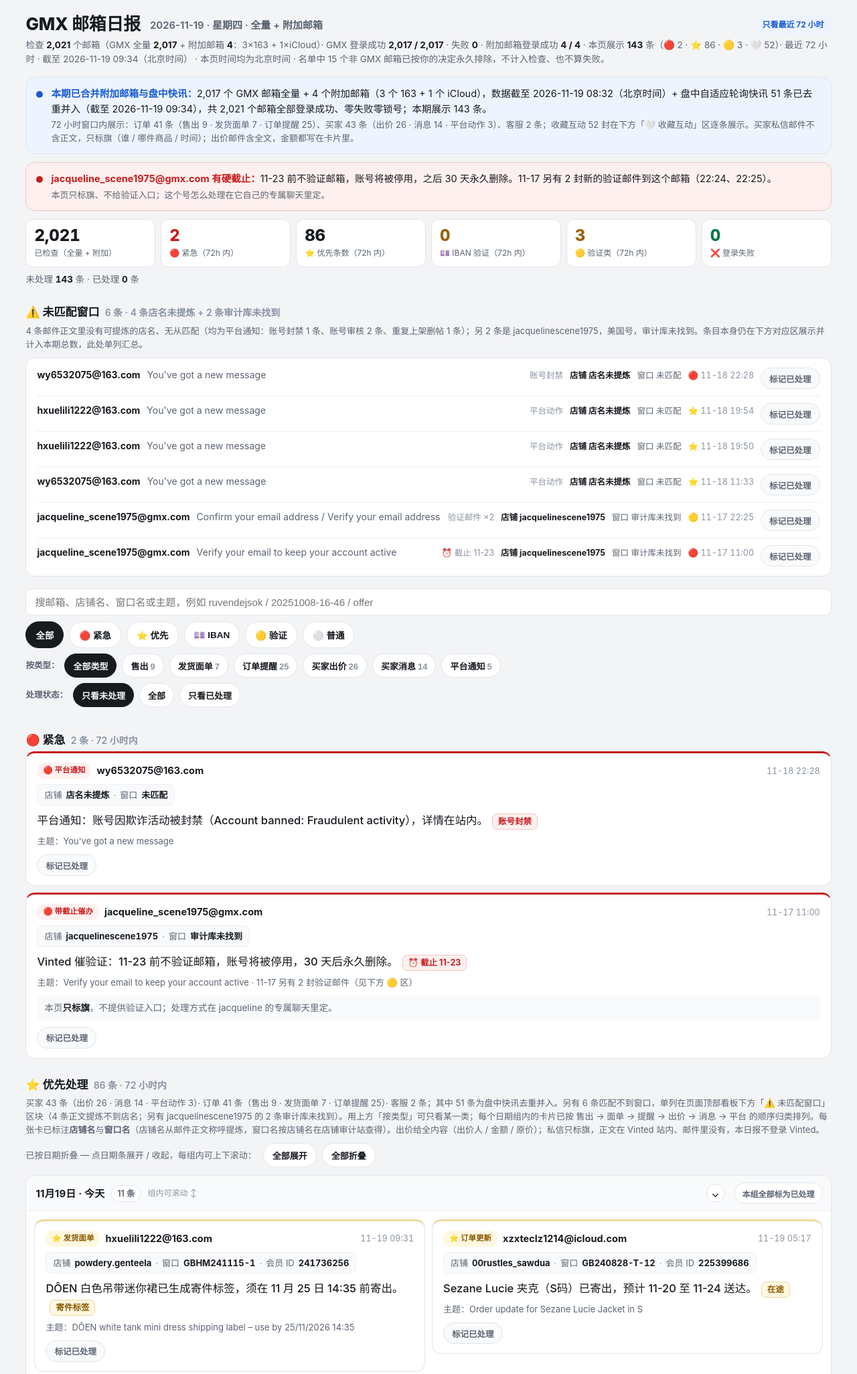
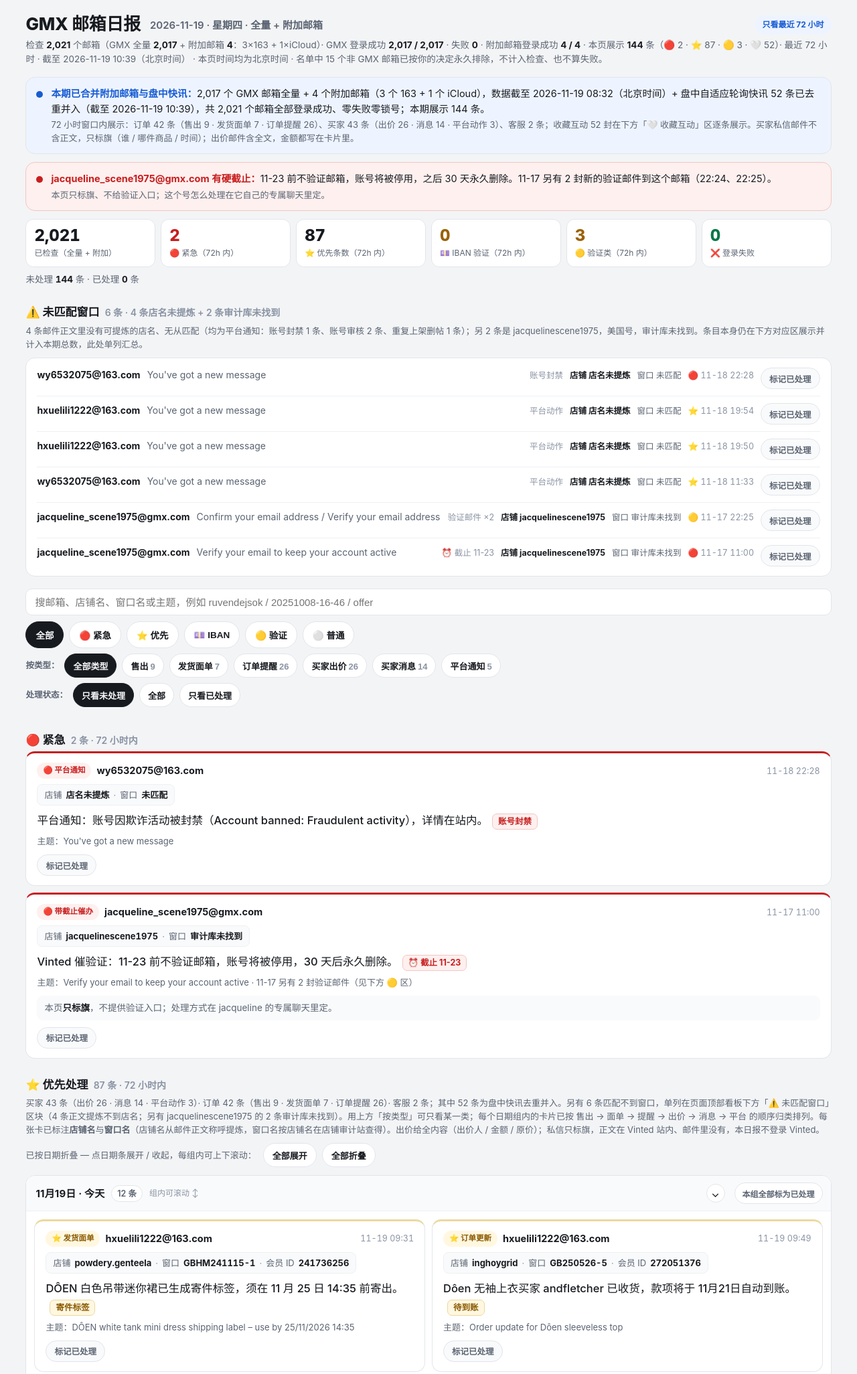
Before and after one commit to austinbill1979/gmx-mail-report, a plain HTML site: page index.html in a window 1280 px wide. Shown: the top 2052 px of the page at 67% size. Drawn offline with Linux system fonts and the light colour scheme.

Commit message:
盘中快讯更新

```diff
--- a/index.html
+++ b/index.html
@@ -231,14 +231,14 @@
     <span class="date">2026-11-19 · 星期四 · 全量 + 附加邮箱</span>
     <span class="pill">只看最近 72 小时</span>
   </div>
-  <p class="subline">检查 <b>2,021</b> 个邮箱（GMX 全量 <b>2,017</b> + 附加邮箱 <b>4</b>：3×163 + 1×iCloud）· GMX 登录成功 <b>2,017 / 2,017</b> · 失败 <b>0</b> · 附加邮箱登录成功 <b>4 / 4</b> · 本页展示 <b>143</b> 条（🔴 2 · ⭐ 86 · 🟡 3 · 🤍 52）· 最近 72 小时 · 截至 2026-11-19 09:34（北京时间） · 本页时间均为北京时间 · 名单中 15 个非 GMX 邮箱已按你的决定永久排除，不计入检查、也不算失败。</p>
+  <p class="subline">检查 <b>2,021</b> 个邮箱（GMX 全量 <b>2,017</b> + 附加邮箱 <b>4</b>：3×163 + 1×iCloud）· GMX 登录成功 <b>2,017 / 2,017</b> · 失败 <b>0</b> · 附加邮箱登录成功 <b>4 / 4</b> · 本页展示 <b>144</b> 条（🔴 2 · ⭐ 87 · 🟡 3 · 🤍 52）· 最近 72 小时 · 截至 2026-11-19 10:39（北京时间） · 本页时间均为北京时间 · 名单中 15 个非 GMX 邮箱已按你的决定永久排除，不计入检查、也不算失败。</p>
 
   <!-- ======= Run summary banner ======= -->
   <div class="banner info" role="note">
     <span class="dot" aria-hidden="true"></span>
     <div>
-      <p><b>本期已合并附加邮箱与盘中快讯：</b>2,017 个 GMX 邮箱全量 + 4 个附加邮箱（3 个 163 + 1 个 iCloud），数据截至 2026-11-19 08:32（北京时间）+ 盘中自适应轮询快讯 51 条已去重并入（截至 2026-11-19 09:34），共 2,021 个邮箱全部登录成功、零失败零锁号；本期展示 143 条。</p>
-      <p class="small">72 小时窗口内展示：订单 41 条（售出 9 · 发货面单 7 · 订单提醒 25）、买家 43 条（出价 26 · 消息 14 · 平台动作 3）、客服 2 条；收藏互动 52 封在下方「🤍 收藏互动」区逐条展示。买家私信邮件不含正文，只标旗（谁 / 哪件商品 / 时间）；出价邮件含全文，金额都写在卡片里。</p>
+      <p><b>本期已合并附加邮箱与盘中快讯：</b>2,017 个 GMX 邮箱全量 + 4 个附加邮箱（3 个 163 + 1 个 iCloud），数据截至 2026-11-19 08:32（北京时间）+ 盘中自适应轮询快讯 52 条已去重并入（截至 2026-11-19 10:39），共 2,021 个邮箱全部登录成功、零失败零锁号；本期展示 144 条。</p>
+      <p class="small">72 小时窗口内展示：订单 42 条（售出 9 · 发货面单 7 · 订单提醒 26）、买家 43 条（出价 26 · 消息 14 · 平台动作 3）、客服 2 条；收藏互动 52 封在下方「🤍 收藏互动」区逐条展示。买家私信邮件不含正文，只标旗（谁 / 哪件商品 / 时间）；出价邮件含全文，金额都写在卡片里。</p>
     </div>
   </div>
 
@@ -255,12 +255,12 @@
   <div class="tiles" aria-label="本期概览（72 小时窗口）">
     <div class="tile"><b>2,021</b><span>已检查（全量 + 附加）</span></div>
     <div class="tile red"><b>2</b><span>🔴 紧急（72h 内）</span></div>
-    <div class="tile"><b>86</b><span>⭐ 优先条数（72h 内）</span></div>
+    <div class="tile"><b>87</b><span>⭐ 优先条数（72h 内）</span></div>
     <div class="tile amber"><b>0</b><span>💷 IBAN 验证（72h 内）</span></div>
     <div class="tile amber"><b>3</b><span>🟡 验证类（72h 内）</span></div>
     <div class="tile green"><b>0</b><span>❌ 登录失败</span></div>
   </div>
-  <p class="done-counts" id="doneCounts">未处理 <b>143</b> 条 · 已处理 <b>0</b> 条</p>
+  <p class="done-counts" id="doneCounts">未处理 <b>144</b> 条 · 已处理 <b>0</b> 条</p>
 
   <!-- ======= ⚠️ Unmatched window ======= -->
   <section data-sec="unmatched">
@@ -292,7 +292,7 @@
       <button class="chip kind" data-k="all" aria-pressed="true">全部类型</button>
       <button class="chip kind" data-k="sold" aria-pressed="false">售出<span class="kn">9</span></button>
       <button class="chip kind" data-k="label" aria-pressed="false">发货面单<span class="kn">7</span></button>
-      <button class="chip kind" data-k="reminder" aria-pressed="false">订单提醒<span class="kn">25</span></button>
+      <button class="chip kind" data-k="reminder" aria-pressed="false">订单提醒<span class="kn">26</span></button>
       <button class="chip kind" data-k="offer" aria-pressed="false">买家出价<span class="kn">26</span></button>
       <button class="chip kind" data-k="message" aria-pressed="false">买家消息<span class="kn">14</span></button>
       <button class="chip kind" data-k="platform" aria-pressed="false">平台通知<span class="kn">5</span></button>
@@ -336,14 +336,21 @@
 
   <!-- ======= ⭐ Priority ======= -->
   <section data-sec="star">
-    <h2 class="sec">⭐ 优先处理 <span class="cnt">86 条 · 72 小时内</span></h2>
-    <p class="sec-note">买家 43 条（出价 26 · 消息 14 · 平台动作 3）· 订单 41 条（售出 9 · 发货面单 7 · 订单提醒 25）· 客服 2 条；其中 51 条为盘中快讯去重并入。另有 6 条匹配不到窗口，单列在页面顶部看板下方「⚠️ 未匹配窗口」区块（4 条正文提炼不到店名；另有 jacquelinescene1975 的 2 条审计库未找到）。用上方「按类型」可只看某一类；每个日期组内的卡片已按 售出 → 面单 → 提醒 → 出价 → 消息 → 平台 的顺序归类排列。每张卡已标注<b>店铺名</b>与<b>窗口名</b>（店铺名从邮件正文称呼提炼，窗口名按店铺名在店铺审计站查得）。出价给全内容（出价人 / 金额 / 原价）；私信只标旗，正文在 Vinted 站内、邮件里没有，本日报不登录 Vinted。</p>
+    <h2 class="sec">⭐ 优先处理 <span class="cnt">87 条 · 72 小时内</span></h2>
+    <p class="sec-note">买家 43 条（出价 26 · 消息 14 · 平台动作 3）· 订单 42 条（售出 9 · 发货面单 7 · 订单提醒 26）· 客服 2 条；其中 52 条为盘中快讯去重并入。另有 6 条匹配不到窗口，单列在页面顶部看板下方「⚠️ 未匹配窗口」区块（4 条正文提炼不到店名；另有 jacquelinescene1975 的 2 条审计库未找到）。用上方「按类型」可只看某一类；每个日期组内的卡片已按 售出 → 面单 → 提醒 → 出价 → 消息 → 平台 的顺序归类排列。每张卡已标注<b>店铺名</b>与<b>窗口名</b>（店铺名从邮件正文称呼提炼，窗口名按店铺名在店铺审计站查得）。出价给全内容（出价人 / 金额 / 原价）；私信只标旗，正文在 Vinted 站内、邮件里没有，本日报不登录 Vinted。</p>
     <div class="fold-controls" id="starFoldControls">
       <span class="hint">已按日期折叠 — 点日期条展开 / 收起，每组内可上下滚动：</span>
       <button type="button" class="fold-btn" id="expandAllStar">全部展开</button>
       <button type="button" class="fold-btn" id="collapseAllStar">全部折叠</button>
     </div>
     <div id="starDateGroups"></div>
+
+    <article class="card star" data-level="star" data-levels="star" data-text="hxuelili1222@163.com Order update for Dôen sleeveless top Dôen 无袖上衣买家 andfletcher 已收货，款项将于 11月21日自动到账。 订单更新 待到账 店铺 inghoygrid 窗口 GB250526-5 会员 ID 272051376">
+      <div class="card-top"><span class="tag kind">⭐ 订单更新</span><span class="acct">hxuelili1222@163.com</span><span class="when">11-19 09:49</span></div>
+      <div class="shopmeta">店铺 <b>inghoygrid</b><span class="sep">·</span>窗口 <b>GB250526-5</b><span class="sep">·</span>会员 ID <b>272051376</b></div>
+      <p class="summary">Dôen 无袖上衣买家 andfletcher 已收货，款项将于 11月21日自动到账。<span class="key star">待到账</span></p>
+      <div class="meta">主题：Order update for Dôen sleeveless top</div>
+    </article>
 
     <article class="card star" data-level="star" data-levels="star" data-text="hxuelili1222@163.com DÔEN white tank mini dress shipping label – use by 25/11/2026 14:35 DÔEN 白色吊带迷你裙已生成寄件标签，须在 11 月 25 日 14:35 前寄出。 发货面单 寄件标签 店铺 powdery.genteela 窗口 GBHM241115-1 会员 ID 241736256">
       <div class="card-top"><span class="tag kind">⭐ 发货面单</span><span class="acct">hxuelili1222@163.com</span><span class="when">11-19 09:31</span></div>
@@ -1037,7 +1044,7 @@
 
   <section data-sec="fail">
     <h2 class="sec">❌ 登录失败 <span class="cnt">0 条</span></h2>
-    <div class="okline"><span class="mark">✓</span><span>本轮 2,021 个邮箱全部 IMAP 登录成功（GMX 2,017 / 2,017 + 附加邮箱 4 / 4），无失败、无锁号。15 个非 GMX 邮箱已永久排除，不在此列。GMX 全量与附加邮箱截至 2026-11-19 08:32、盘中快讯截至 2026-11-19 09:34（均为北京时间）。</span></div>
+    <div class="okline"><span class="mark">✓</span><span>本轮 2,021 个邮箱全部 IMAP 登录成功（GMX 2,017 / 2,017 + 附加邮箱 4 / 4），无失败、无锁号。15 个非 GMX 邮箱已永久排除，不在此列。GMX 全量与附加邮箱截至 2026-11-19 08:32、盘中快讯截至 2026-11-19 10:39（均为北京时间）。</span></div>
   </section>
 
   <!-- ======= Fleet snapshot (NOT the 72h window) ======= -->
@@ -1056,9 +1063,10 @@
 
   <!-- ======= Full display list (72h only) ======= -->
   <section data-sec="all">
-    <h2 class="sec">本期展示条目一览 <span class="cnt">143 条 · 仅 72 小时内 · 按日期折叠</span></h2>
+    <h2 class="sec">本期展示条目一览 <span class="cnt">144 条 · 仅 72 小时内 · 按日期折叠</span></h2>
     <p class="sec-note">同样按日期分组：点日期条展开 / 收起，展开后在组内滚动查看，不用把整页拉长。</p>
     <div class="listbox" id="allbox">
+      <div class="row" data-level="star" data-levels="star" data-text="hxuelili1222@163.com Order update for Dôen sleeveless top Dôen 无袖上衣买家 andfletcher 已收货，款项将于 11月21日自动到账。 订单更新 待到账 店铺 inghoygrid 窗口 GB250526-5 会员 ID 272051376"><span class="a">hxuelili1222@163.com</span><span class="s">Order update for Dôen sleeveless top</span><span class="n">待到账</span><span class="shop">店铺 inghoygrid</span><span class="win">窗口 GB250526-5</span><span class="d">⭐ 11-19 09:49</span></div>
       <div class="row" data-level="star" data-levels="star" data-text="hxuelili1222@163.com DÔEN white tank mini dress shipping label – use by 25/11/2026 14:35 DÔEN 白色吊带迷你裙已生成寄件标签，须在 11 月 25 日 14:35 前寄出。 发货面单 寄件标签 店铺 powdery.genteela 窗口 GBHM241115-1 会员 ID 241736256"><span class="a">hxuelili1222@163.com</span><span class="s">DÔEN white tank mini dress shipping label – use by 25/11/2026 14:35</span><span class="n">寄件标签</span><span class="shop">店铺 powdery.genteela</span><span class="win">窗口 GBHM241115-1</span><span class="d">⭐ 11-19 09:31</span></div>
       <div class="row" data-level="white" data-levels="white" data-text="hxuelili1222@163.com Your Roa polartec fleece jacket was just favourited! 收藏 收藏人 callen9797 收藏了「Roa polartec fleece jacket」 标价 £100.00 店铺 natsagreu 窗口 gbmnqb-6 会员 ID 230824646"><span class="a">hxuelili1222@163.com</span><span class="s">Your Roa polartec fleece jacket was just favourited!</span><span class="n">收藏</span><span class="shop">店铺 natsagreu</span><span class="win">窗口 gbmnqb-6</span><span class="d">🤍 11-19 07:47</span></div>
       <div class="row" data-level="star" data-levels="star" data-text="wy6532075@163.com New offer for Sézane Lucile Crew-neck Cardigan In Size Small 买家 yasminsilverr 出价 £67.50（原价 £75.00）求购 Sézane Lucile 圆领开衫（S码）。 买家出价 £67.50 店铺 veggiehard 窗口 BTGB260924-4 会员 ID 3190147357"><span class="a">wy6532075@163.com</span><span class="s">New offer for Sézane Lucile Crew-neck Cardigan In Size Small</span><span class="n">£67.50</span><span class="shop">店铺 veggiehard</span><span class="win">窗口 BTGB260924-4</span><span class="d">⭐ 11-19 07:46</span></div>
@@ -1211,7 +1219,7 @@
     <div class="steps">
       <div class="step"><b>① 地址不变</b><span>把本页存成书签，每天打开同一个网址即可，不用再等聊天里发文件。</span></div>
       <div class="step"><b>② 每天更新同一页</b><span>每次跑完检查，最新一期日报会替换到这个页面上；聊天里只发约 10 行的精简摘要并链回这里。</span></div>
-      <div class="step"><b>③ 只看最近 72 小时</b><span>本页只展示最近 72 小时内的邮件，超过 72 小时的旧邮件不再展示（数据仍在结果文件中存档）。本期口径：GMX 全量与附加邮箱截至 2026-11-19 08:32、盘中快讯截至 2026-11-19 09:34（均为北京时间）。</span></div>
+      <div class="step"><b>③ 只看最近 72 小时</b><span>本页只展示最近 72 小时内的邮件，超过 72 小时的旧邮件不再展示（数据仍在结果文件中存档）。本期口径：GMX 全量与附加邮箱截至 2026-11-19 08:32、盘中快讯截至 2026-11-19 10:39（均为北京时间）。</span></div>
     </div>
     <p class="note"><b>如实说明：</b>本页是固定网址的静态快照，本身不会自动连邮箱抓信 — 每次更新由日报任务跑完 IMAP 检查后重新发布到这个地址。本期为全量 + 附加邮箱合并期：2,017 个 GMX 邮箱 + 4 个附加邮箱（3×163 + 1×iCloud），共 2,021 个；15 个非 GMX 邮箱已按你的决定永久排除。</p>
     <p class="note"><b>已处理标记：</b>每条条目都带「标记已处理」按钮，处理完点一下即可标掉；同一条目在各区块（卡片区 / 未匹配区 / 收藏区 / 一览区）同步变淡，再点一次可撤销。顶部可按处理状态筛选（默认只看未处理），每个日期组标题行也有「本组全部标为已处理」。已处理标记保存在当前浏览器里，面板每天更新新版后仍然有效；换设备或换浏览器不会同步。</p>
@@ -1224,7 +1232,7 @@
 
   <p class="foot">
     分类口径（2026-11-17 定稿 v3）＋ 72 小时展示规则 ＋ 只读邮件口径：本页只展示邮件日期在最近 72 小时内的条目；买家出价读正文给全内容，买家私信只标旗（正文不在邮件里，不登录 Vinted），模糊主题抓正文再定性；收藏互动在「🤍 收藏互动」区逐条展示。<br>
-    数据来源：2026-11-19 GMX IMAP 全量实测（2,017 个 GMX 邮箱，2,017/2,017 登录成功；每箱最新 5 封共采样 6,316 封）+ 4 个附加邮箱（3×163 + 1×iCloud，4/4 登录成功）+ 盘中自适应轮询快讯 51 条已去重并入（盘中截至 2026-11-19 09:34，北京时间）。本页展示最近 72 小时内 143 条（🔴 2 · ⭐ 86 · 🟡 3 · 🤍 52）。15 个非 GMX 邮箱（inbox.lv 7 · gazeta.pl 4 · onet.pl 3 · 格式错误 1）已永久排除。
+    数据来源：2026-11-19 GMX IMAP 全量实测（2,017 个 GMX 邮箱，2,017/2,017 登录成功；每箱最新 5 封共采样 6,316 封）+ 4 个附加邮箱（3×163 + 1×iCloud，4/4 登录成功）+ 盘中自适应轮询快讯 52 条已去重并入（盘中截至 2026-11-19 10:39，北京时间）。本页展示最近 72 小时内 144 条（🔴 2 · ⭐ 87 · 🟡 3 · 🤍 52）。15 个非 GMX 邮箱（inbox.lv 7 · gazeta.pl 4 · onet.pl 3 · 格式错误 1）已永久排除。
   </p>
 </div>
 
@@ -1494,12 +1502,12 @@
 
   var digest = [
     '📬 GMX 日报 11-19 · 全量 + 附加邮箱合并期（72 小时窗口 · 精简版）',
-    '检查 2021 个邮箱（GMX 2017 + 附加 4）全部登录成功 ✅｜🔴 2｜⭐ 86 条｜🟡 3｜🤍 52｜❌ 0',
+    '检查 2021 个邮箱（GMX 2017 + 附加 4）全部登录成功 ✅｜🔴 2｜⭐ 87 条｜🟡 3｜🤍 52｜❌ 0',
     '🔴 jacquelinescene1975：11-23 前不验证邮箱将被停用、30 天后删除；11-17 另有 2 封验证邮件，处理在专属聊天定',
     '🔴 wy6532075@163.com：账号因欺诈活动被封禁（Account banned: Fraudulent activity），详情在站内',
-    '⭐ 订单 41 条：售出 9 笔（DÔEN 白色吊带迷你裙 £80 待发货、黑色蕾丝短袖上衣 £75.77 待发货、Rick Owens 绿色羽绒服 £120、Totême 皮草夹克 £95、Sézane 黑色连衣裙 £50、Cou Cou 露肩 T 恤 £37、Makita 电池 £29、Alemais 迷你连衣裙待验证、The Row 靴子待验证）；面单 7 张（截止 11-23 / 11-23 / 11-24 / 11-24 / 11-24 / 11-25 / 11-25，最新一张 DÔEN 白色吊带迷你裙截止 11-25 14:35）；订单提醒 25 条（含 Kate Spade 串珠手链交易暂停（店铺 sweeteixan）、René Caovilla 香槟水晶高跟鞋在途退回（店铺 haritet.binge）、Kate Spade 串珠手链待到账（店铺 sweeteixan）、提现 £38.00 / £59.00 / £110.00 / £98.66 / £28.00、Blundstone 做旧踝靴待到账（店铺 lardetkelsen）、Denim blue jacket 待到账（店铺 pullcloseup）、Swarovski 圣诞挂饰待到账（店铺 hipptubers）、包裹已存入 InPost 自提柜待取件（店铺 marrioselooa））',
+    '⭐ 订单 42 条：售出 9 笔（DÔEN 白色吊带迷你裙 £80 待发货、黑色蕾丝短袖上衣 £75.77 待发货、Rick Owens 绿色羽绒服 £120、Totême 皮草夹克 £95、Sézane 黑色连衣裙 £50、Cou Cou 露肩 T 恤 £37、Makita 电池 £29、Alemais 迷你连衣裙待验证、The Row 靴子待验证）；面单 7 张（截止 11-23 / 11-23 / 11-24 / 11-24 / 11-24 / 11-25 / 11-25，最新一张 DÔEN 白色吊带迷你裙截止 11-25 14:35）；订单提醒 26 条（含 Dôen 无袖上衣待到账（店铺 inghoygrid）、Kate Spade 串珠手链交易暂停（店铺 sweeteixan）、René Caovilla 香槟水晶高跟鞋在途退回（店铺 haritet.binge）、Kate Spade 串珠手链待到账（店铺 sweeteixan）、提现 £38.00 / £59.00 / £110.00 / £98.66 / £28.00、Blundstone 做旧踝靴待到账（店铺 lardetkelsen）、Denim blue jacket 待到账（店铺 pullcloseup）、Swarovski 圣诞挂饰待到账（店铺 hipptubers）、包裹已存入 InPost 自提柜待取件（店铺 marrioselooa））',
     '⭐ 买家 43 条：出价 26 封（最高 £135.00 / 原价 £220.00；Dôen 白色短袖上衣出价 £95.98（店铺 oarsmanprivy）；最新一封 11-19 07:46 出价 £67.50 / 原价 £75.00）、消息 14 封（只标旗，正文在站内）、平台动作 3 条；客服 2 条（重复上架删除通知、商品验证失败后续说明）',
-    '💷 IBAN 窗口内 0；收藏互动 52 封已单独成区逐条展示；⚠️ 未匹配窗口 6 条单列在页面顶部看板下方（4 条店名未提炼 + jacquelinescene1975 审计库未找到 2 条）；盘中快讯 51 条已去重并入，截至 2026-11-19 09:34（北京时间）',
+    '💷 IBAN 窗口内 0；收藏互动 52 封已单独成区逐条展示；⚠️ 未匹配窗口 6 条单列在页面顶部看板下方（4 条店名未提炼 + jacquelinescene1975 审计库未找到 2 条）；盘中快讯 52 条已去重并入，截至 2026-11-19 10:39（北京时间）',
     '全量明细（仅 72 小时内）见固定网址日报页'
   ].join('\n');
 
```
